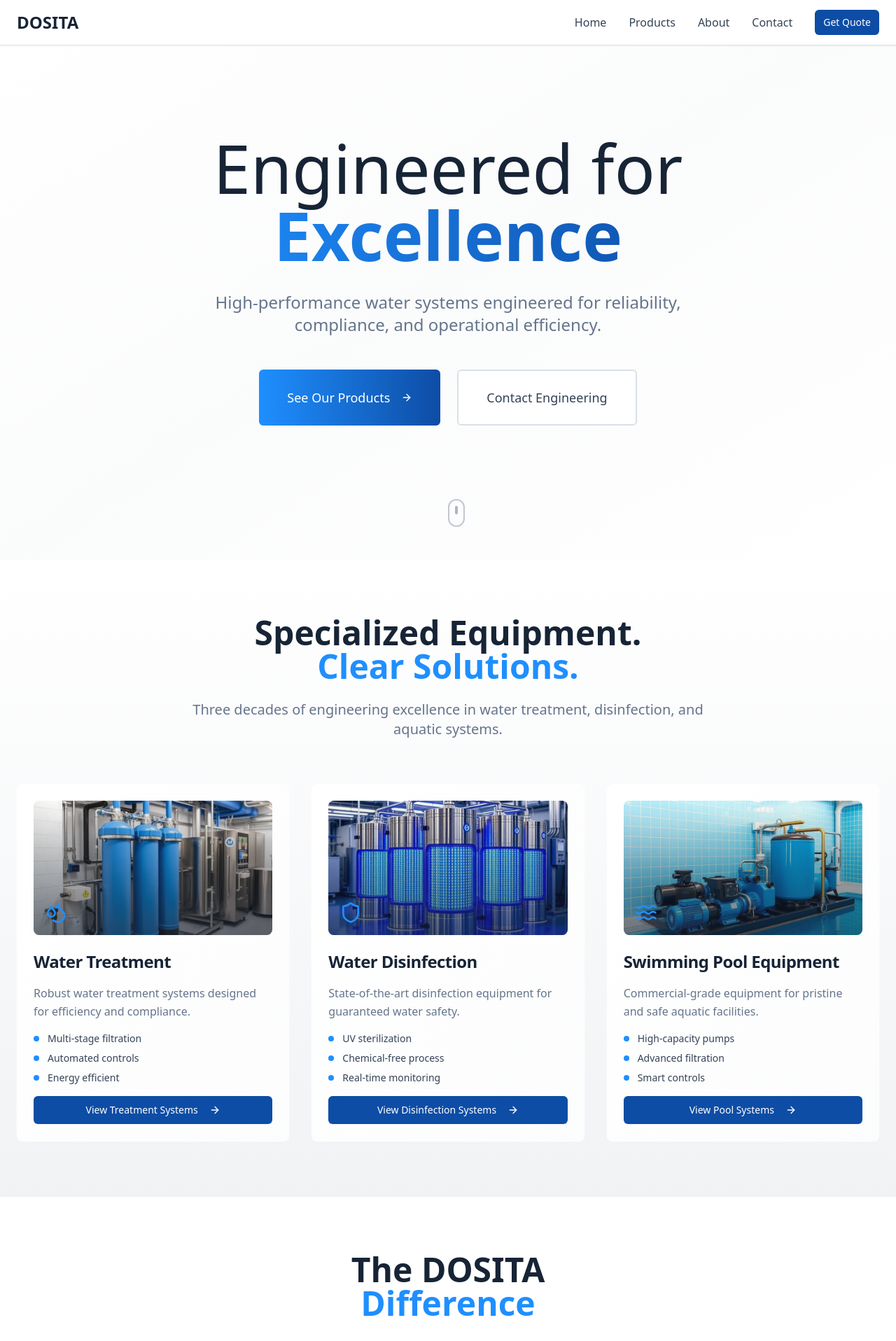
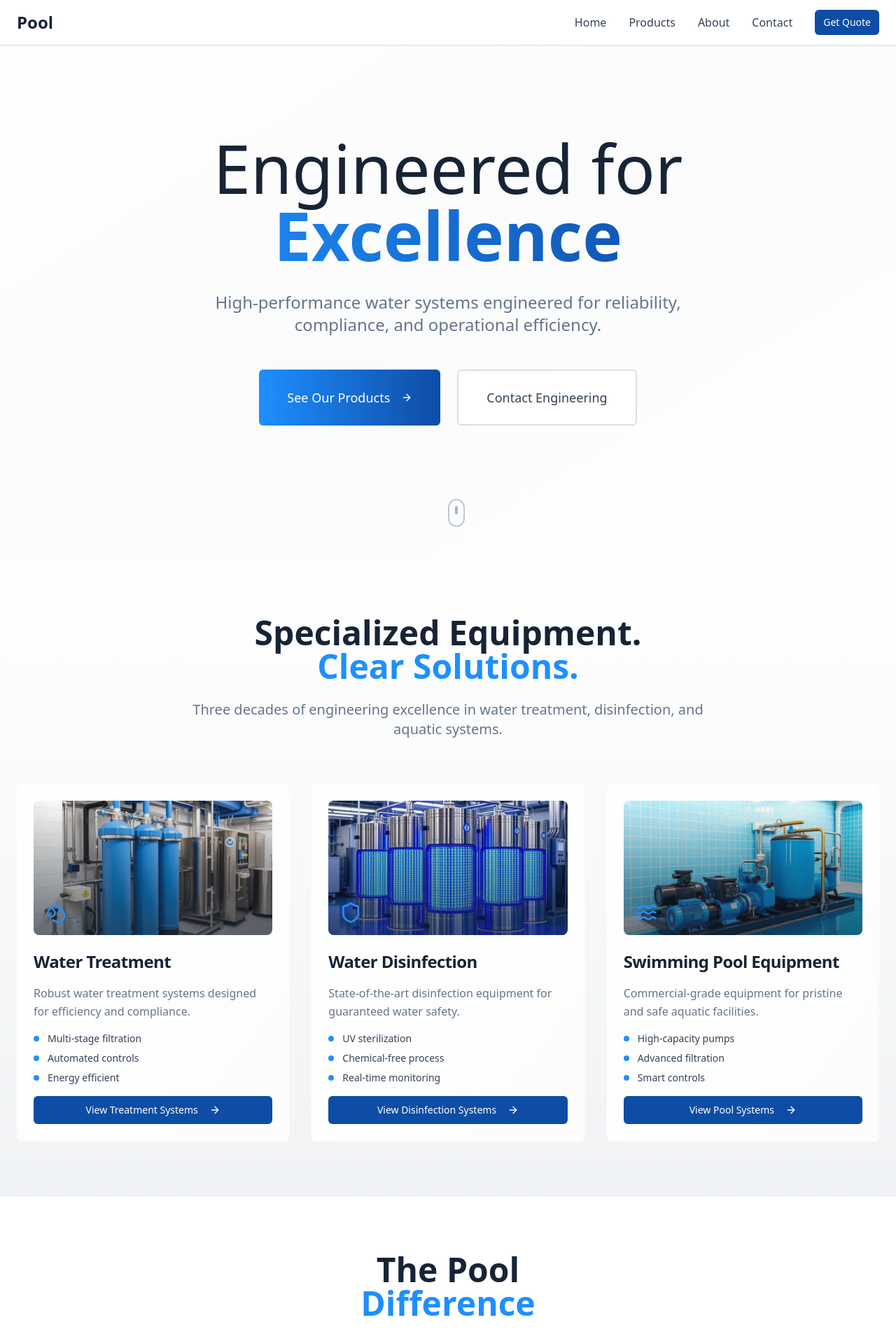
Before and after one commit to AhmadOttoman/dosita-water-solutions, a React (Vite) app: page / in a window 1280 px wide. Shown: the top 1916 px of the page at 70% size. Built offline with nearby package versions, Linux system fonts and the light colour scheme.

Commit message:
Refactor: Update company name to Pool
Updates the company name from "DOSITA" to "Pool" across the website. This includes changes to the navigation, footer, and contact information to reflect the new company branding.

```diff
--- a/index.html
+++ b/index.html
@@ -3,12 +3,12 @@
   <head>
     <meta charset="UTF-8" />
     <meta name="viewport" content="width=device-width, initial-scale=1.0" />
-    <title>DOSITA - Professional Water Treatment Equipment | Industrial Solutions</title>
+    <title>Pool - Professional Water Treatment Equipment | Industrial Solutions</title>
     <meta name="description" content="Leading manufacturer of water treatment, disinfection, and pool equipment. Engineering excellence for commercial, industrial, and municipal applications." />
-    <meta name="author" content="DOSITA" />
+    <meta name="author" content="Pool" />
     <meta name="keywords" content="water treatment, industrial equipment, disinfection systems, pool equipment, commercial water systems" />
 
-    <meta property="og:title" content="DOSITA - Professional Water Treatment Equipment" />
+    <meta property="og:title" content="Pool - Professional Water Treatment Equipment" />
     <meta property="og:description" content="Engineering excellence in water treatment solutions for businesses worldwide." />
     <meta property="og:type" content="website" />
     <meta property="og:image" content="https://lovable.dev/opengraph-image-p98pqg.png" />
--- a/src/components/AboutSection.tsx
+++ b/src/components/AboutSection.tsx
@@ -25,7 +25,7 @@ const AboutSection = () => {
       <div className="max-w-7xl mx-auto px-6">
         <div className="text-center mb-16">
           <h2 className="text-4xl md:text-5xl font-bold text-engineering-navy mb-6">
-            The DOSITA
+            The Pool
             <span className="block text-primary">Difference</span>
           </h2>
           <p className="text-xl text-muted-foreground max-w-3xl mx-auto leading-relaxed">
--- a/src/components/ContactSection.tsx
+++ b/src/components/ContactSection.tsx
@@ -85,8 +85,8 @@ const ContactSection = () => {
                   </div>
                   <div>
                     <h3 className="font-semibold text-engineering-navy">Email Us</h3>
-                    <p className="text-muted-foreground">sales@dosita.com</p>
-                    <p className="text-muted-foreground">engineering@dosita.com</p>
+                    <p className="text-muted-foreground">sales@pool.com</p>
+                    <p className="text-muted-foreground">engineering@pool.com</p>
                   </div>
                 </div>
               </CardContent>
--- a/src/components/Footer.tsx
+++ b/src/components/Footer.tsx
@@ -7,14 +7,14 @@ const Footer = () => {
         <div className="grid md:grid-cols-4 gap-8 mb-8">
           {/* Company Info */}
           <div className="md:col-span-2">
-            <div className="text-3xl font-bold mb-4">DOSITA</div>
+            <div className="text-3xl font-bold mb-4">Pool</div>
             <p className="text-gray-300 mb-4 leading-relaxed">
               Engineering excellence in water treatment solutions.
               Trusted by businesses worldwide for reliable,
               efficient, and compliant water systems.
             </p>
             <div className="text-sm text-gray-400">
-              <p>© 2024 Dosita. All rights reserved.</p>
+              <p>© 2024 Pool. All rights reserved.</p>
             </div>
           </div>
 
--- a/src/components/Navigation.tsx
+++ b/src/components/Navigation.tsx
@@ -12,7 +12,7 @@ const Navigation = () => {
           {/* Logo */}
           <div className="flex items-center">
             <div className="text-2xl font-bold text-engineering-navy">
-              DOSITA
+              Pool
             </div>
           </div>
 
```
